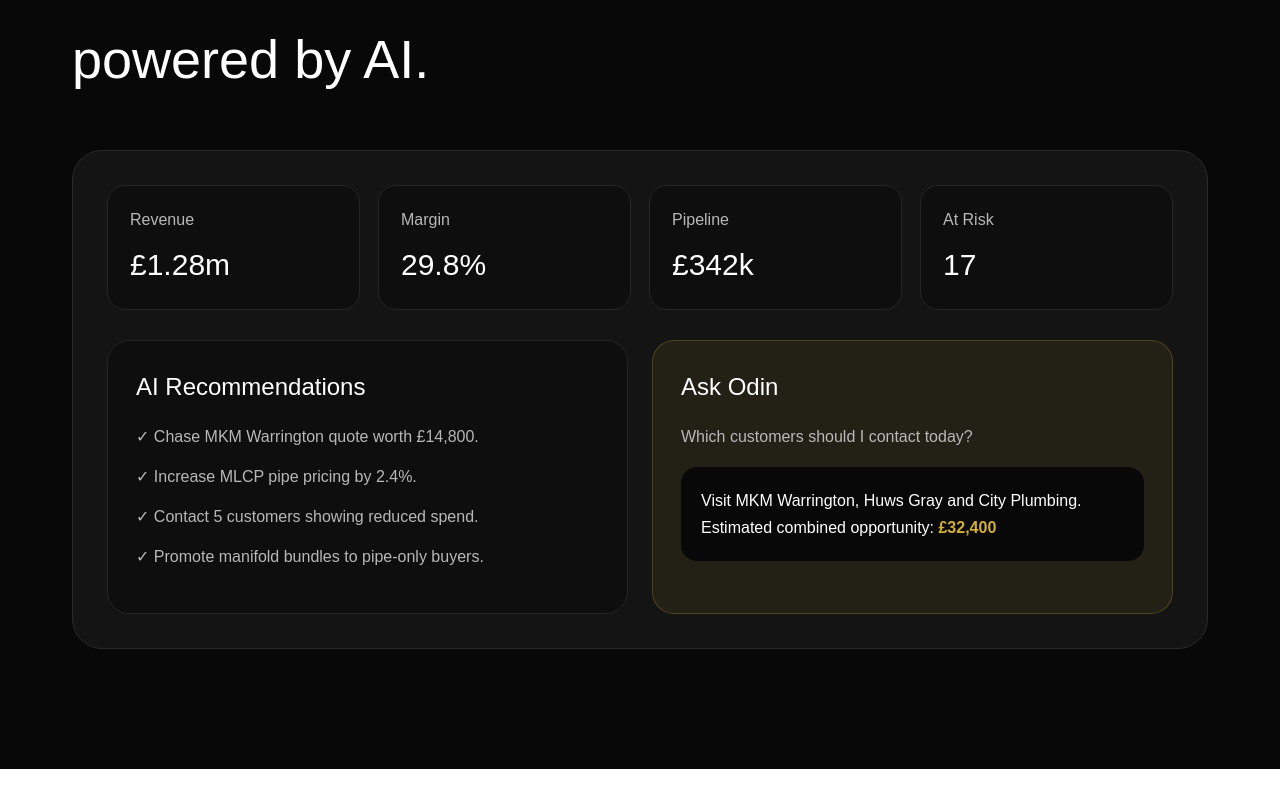
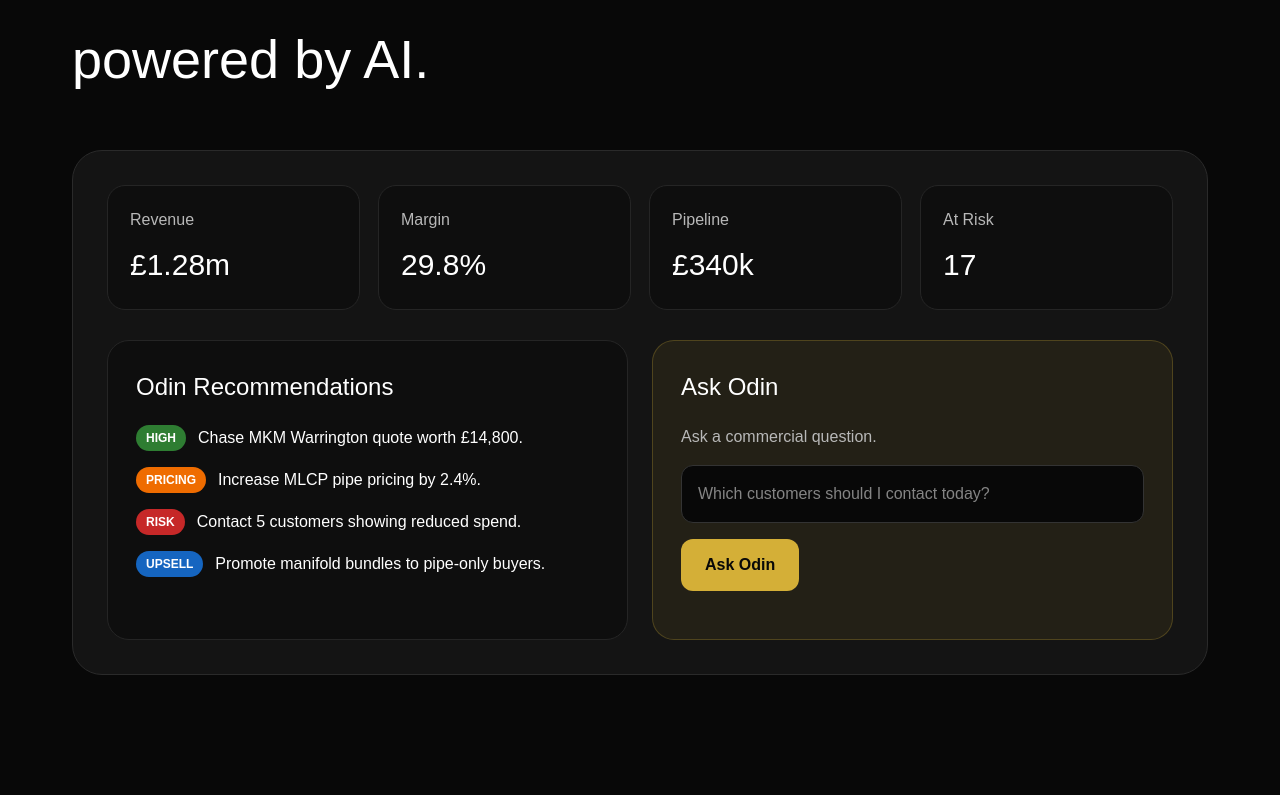
Before and after one commit to HettaIQ/OdinIQ, a Next.js app: page / in a window 1280 px wide. Shown: the part 1732-2527 px from the top of the page. Before the commit the page ends 2501 px from the top, so only its background shows below. Built offline with nearby package versions, Linux system fonts and the light colour scheme.

Commit message:
Add interactive Ask Odin demo

```diff
--- a/app/page.tsx
+++ b/app/page.tsx
@@ -1,4 +1,33 @@
+"use client";
+
+import { useEffect, useState } from "react";
+
 export default function Home() {
+  const [score, setScore] = useState(0);
+const [revenue, setRevenue] = useState(0);
+const [margin, setMargin] = useState(0);
+const [pipeline, setPipeline] = useState(0);
+const [risk, setRisk] = useState(0);
+const [question, setQuestion] = useState("");
+const [answer, setAnswer] = useState("");
+
+useEffect(() => {
+  let i = 0;
+
+  const timer = setInterval(() => {
+    i++;
+
+    setScore(Math.min(i, 92));
+    setRevenue(Math.min(i * 14000, 1280000));
+    setMargin(Math.min(i * 0.33, 29.8));
+    setPipeline(Math.min(i * 3700, 342000));
+    setRisk(Math.min(i / 5, 17));
+
+    if (i >= 92) clearInterval(timer);
+  }, 20);
+
+  return () => clearInterval(timer);
+}, []);
   const stats = [
     ["Sales Opportunities", "£48,231"],
     ["Customers At Risk", "17"],
@@ -14,11 +43,11 @@ export default function Home() {
   ];
 
   const dashboardStats = [
-    ["Revenue", "£1.28m"],
-    ["Margin", "29.8%"],
-    ["Pipeline", "£342k"],
-    ["At Risk", "17"],
-  ];
+  ["Revenue", `£${(revenue / 1000000).toFixed(2)}m`],
+  ["Margin", `${margin.toFixed(1)}%`],
+  ["Pipeline", `£${Math.round(pipeline / 1000)}k`],
+  ["At Risk", `${Math.round(risk)}`],
+];
 
   return (
     <main style={{ minHeight: "100vh", background: "#080808", color: "white", fontFamily: "Arial, sans-serif" }}>
@@ -50,7 +79,7 @@ export default function Home() {
 
         <div style={{ background: "#181818", border: "1px solid #2C2C2C", borderRadius: "28px", padding: "28px" }}>
           <p style={{ color: "#BBBBBB" }}>Commercial Score</p>
-          <h2 style={{ fontSize: "72px", margin: "10px 0" }}>92%</h2>
+          <h2 style={{ fontSize: "72px", margin: "10px 0" }}>{score}% </h2>
           <p style={{ color: "#D4AF37" }}>Strong growth potential detected</p>
 
           <div style={{ marginTop: "34px" }}>
@@ -99,24 +128,131 @@ export default function Home() {
 
           <div style={{ display: "grid", gridTemplateColumns: "1fr 1fr", gap: "24px" }}>
             <div style={{ background: "#0E0E0E", border: "1px solid #252525", borderRadius: "22px", padding: "28px" }}>
-              <h3 style={{ fontSize: "24px", marginBottom: "20px" }}>AI Recommendations</h3>
-              {[
-                "Chase MKM Warrington quote worth £14,800.",
-                "Increase MLCP pipe pricing by 2.4%.",
-                "Contact 5 customers showing reduced spend.",
-                "Promote manifold bundles to pipe-only buyers.",
-              ].map((item) => (
-                <p key={item} style={{ color: "#B8B8B8", marginBottom: "16px" }}>✓ {item}</p>
-              ))}
+              <h3 style={{ fontSize: "24px", marginBottom: "20px" }}>Odin Recommendations</h3>
+
+                <div style={{ display: "flex", flexDirection: "column", gap: "16px", marginTop: "20px" }}>
+
+  <div style={{ display: "flex", gap: "12px", alignItems: "center" }}>
+    <span style={{
+      background:"#2E7D32",
+      color:"white",
+      padding:"4px 10px",
+      borderRadius:"20px",
+      fontSize:"12px",
+      fontWeight:"bold"
+    }}>
+      HIGH
+    </span>
+
+    <span>Chase MKM Warrington quote worth £14,800.</span>
+  </div>
+
+  <div style={{ display: "flex", gap: "12px", alignItems: "center" }}>
+    <span style={{
+      background:"#EF6C00",
+      color:"white",
+      padding:"4px 10px",
+      borderRadius:"20px",
+      fontSize:"12px",
+      fontWeight:"bold"
+    }}>
+      PRICING
+    </span>
+
+    <span>Increase MLCP pipe pricing by 2.4%.</span>
+  </div>
+
+  <div style={{ display: "flex", gap: "12px", alignItems: "center" }}>
+    <span style={{
+      background:"#C62828",
+      color:"white",
+      padding:"4px 10px",
+      borderRadius:"20px",
+      fontSize:"12px",
+      fontWeight:"bold"
+    }}>
+      RISK
+    </span>
+
+    <span>Contact 5 customers showing reduced spend.</span>
+  </div>
+
+  <div style={{ display: "flex", gap: "12px", alignItems: "center" }}>
+    <span style={{
+      background:"#1565C0",
+      color:"white",
+      padding:"4px 10px",
+      borderRadius:"20px",
+      fontSize:"12px",
+      fontWeight:"bold"
+    }}>
+      UPSELL
+    </span>
+
+    <span>Promote manifold bundles to pipe-only buyers.</span>
+  </div>
+
+</div>
+
             </div>
 
             <div style={{ background: "rgba(212,175,55,0.08)", border: "1px solid rgba(212,175,55,0.25)", borderRadius: "22px", padding: "28px" }}>
-              <h3 style={{ fontSize: "24px", marginBottom: "20px" }}>Ask Odin</h3>
-              <p style={{ color: "#B8B8B8", marginBottom: "18px" }}>Which customers should I contact today?</p>
-              <div style={{ background: "#080808", borderRadius: "16px", padding: "20px", lineHeight: "1.7" }}>
-                Visit MKM Warrington, Huws Gray and City Plumbing. Estimated combined opportunity:
-                <strong style={{ color: "#D4AF37" }}> £32,400</strong>
-              </div>
+             <h3 style={{ fontSize: "24px", marginBottom: "20px" }}>
+  Ask Odin
+</h3>
+
+<p style={{ color: "#B8B8B8", marginBottom: "16px" }}>
+  Ask a commercial question.
+</p>
+
+<input
+  value={question}
+  onChange={(e) => setQuestion(e.target.value)}
+  placeholder="Which customers should I contact today?"
+  style={{
+    width: "100%",
+    padding: "16px",
+    background: "#080808",
+    color: "white",
+    border: "1px solid #333",
+    borderRadius: "12px",
+    fontSize: "16px",
+    marginBottom: "16px",
+  }}
+/>
+
+<button
+  onClick={() =>
+    setAnswer(
+      "Odin recommends contacting MKM Warrington, Huws Gray and City Plumbing. Estimated opportunity £32,400."
+    )
+  }
+  style={{
+    background: "#D4AF37",
+    color: "#080808",
+    border: "none",
+    padding: "14px 24px",
+    borderRadius: "12px",
+    fontWeight: "bold",
+    cursor: "pointer",
+    marginBottom: "20px",
+  }}
+>
+  Ask Odin
+</button>
+
+{answer && (
+  <div
+    style={{
+      background: "#080808",
+      borderRadius: "16px",
+      padding: "20px",
+      lineHeight: "1.7",
+    }}
+  >
+    {answer}
+  </div>
+)}
             </div>
           </div>
         </div>
```
